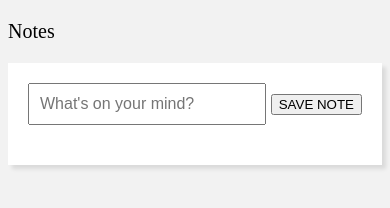
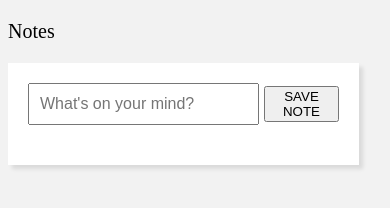
Before and after one commit to AndreaKodehode/Noteapp, a plain HTML site: page index.html in a window 390 px wide. Drawn offline with Linux system fonts and the light colour scheme.

Commit message:
Update stylesheet.css

```diff
--- a/stylesheet.css
+++ b/stylesheet.css
@@ -64,6 +64,6 @@ li {
 
 @media screen and (max-width: 500px) {
   body {
-    max-width: 100vh;
+    max-width: 90%;
   }
 }
```
